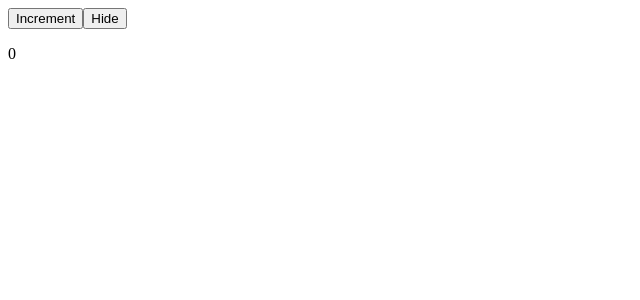
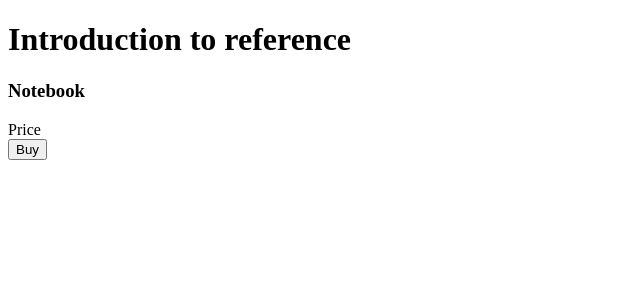
Before and after one commit to EvgeniyBudaev/pro-react-course, a React (Create React App) app: page / in a window 1280 px wide. Shown: the top 300 px of the page, without its empty margins (0-640 px from the left). Built offline with nearby package versions, Linux system fonts and the light colour scheme; no server answers.

Commit message:
createRef

```diff
--- /dev/null
+++ b/src/createRef/App.js
@@ -0,0 +1,11 @@
+import React from "react";
+import { ProductClassComponent } from "./ProductClassComponent";
+
+export const App = () => {
+  return (
+    <div>
+      <h1>Introduction to reference</h1>
+      <ProductClassComponent />
+    </div>
+  );
+};
--- /dev/null
+++ b/src/createRef/ProductClassComponent.js
@@ -0,0 +1,22 @@
+import React, { Component } from "react";
+
+export class ProductClassComponent extends Component {
+  constructor(props) {
+    super(props);
+    this.titleRef = React.createRef(); // { current: null, count: "countRef"}
+  }
+
+  handleBuy = () => {
+    console.log(this.titleRef);
+  };
+
+  render() {
+    return (
+      <div>
+        <h3 ref={this.titleRef}>Notebook</h3>
+        <div>Price</div>
+        <button onClick={this.handleBuy}>Buy</button>
+      </div>
+    );
+  }
+}
--- a/src/index.js
+++ b/src/index.js
@@ -1,6 +1,6 @@
 import React from "react";
 import ReactDOM from "react-dom/client";
-import { App } from "./hookUseEffect/App";
+import { App } from "./createRef/App";
 
 const root = ReactDOM.createRoot(document.getElementById("root"));
 
```
